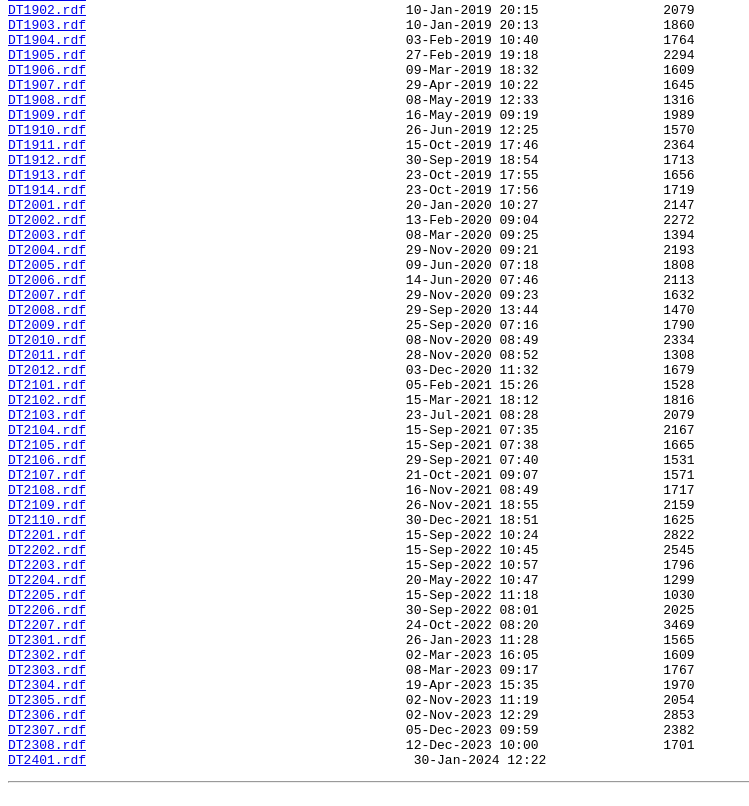
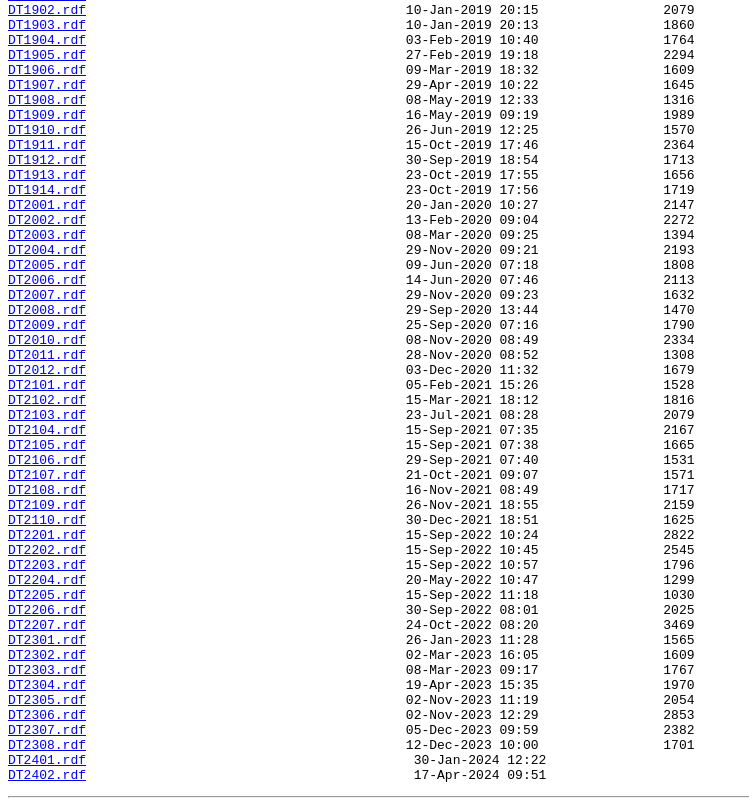
Before and after one commit to asocesphisteco/ahe, a plain HTML site: page dtaehe/index.html in a window 1280 px wide. Shown: the part 2268-3074 px from the top of the page, without its empty margins (0-749 px from the left). Drawn offline with Linux system fonts and the light colour scheme.

Commit message:
Update index.html

```diff
--- a/dtaehe/index.html
+++ b/dtaehe/index.html
@@ -198,5 +198,6 @@
 <a href="DT2307.rdf">DT2307.rdf</a>                                         05-Dec-2023 09:59                2382
 <a href="DT2308.rdf">DT2308.rdf</a>                                         12-Dec-2023 10:00                1701
 <a href="DT2401.rdf">DT2401.rdf</a>                                          30-Jan-2024 12:22
+<a href="DT2402.rdf">DT2402.rdf</a>                                          17-Apr-2024 09:51
 </pre><hr></body>
 </html>
```
